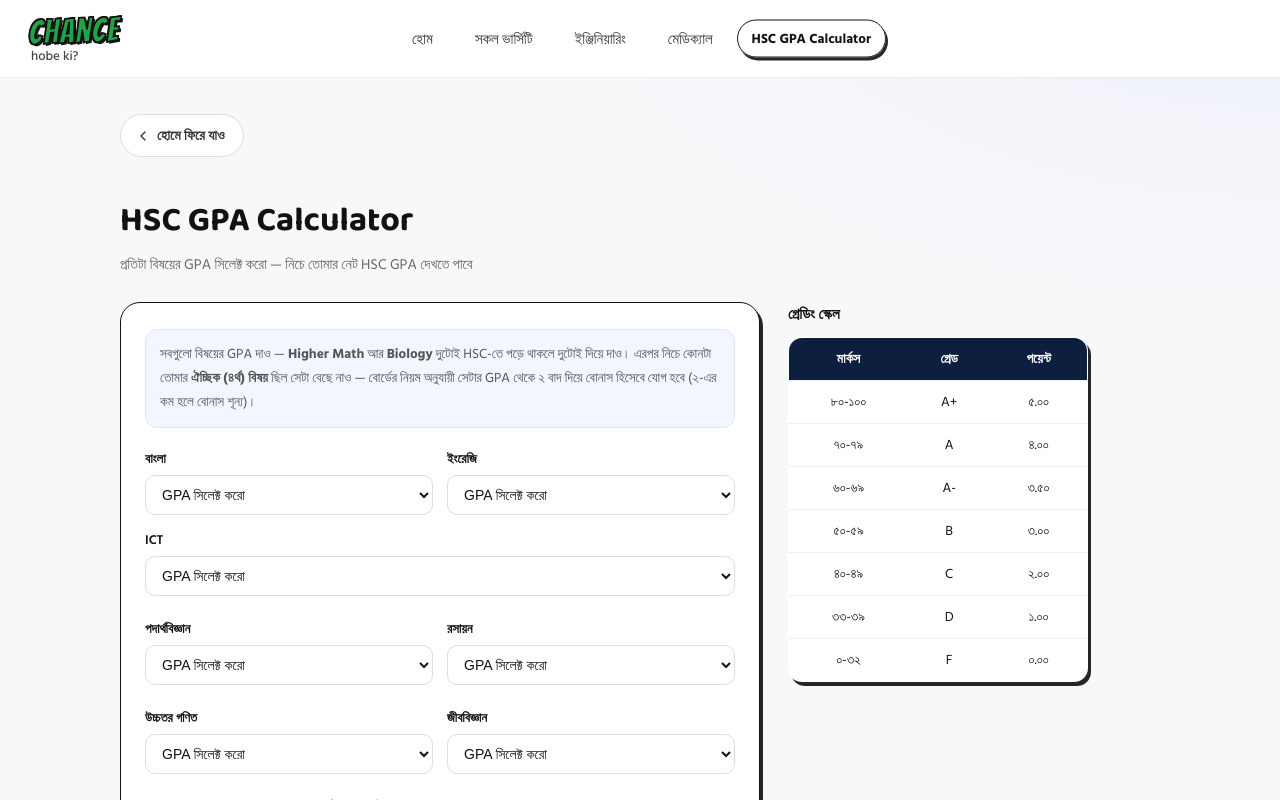
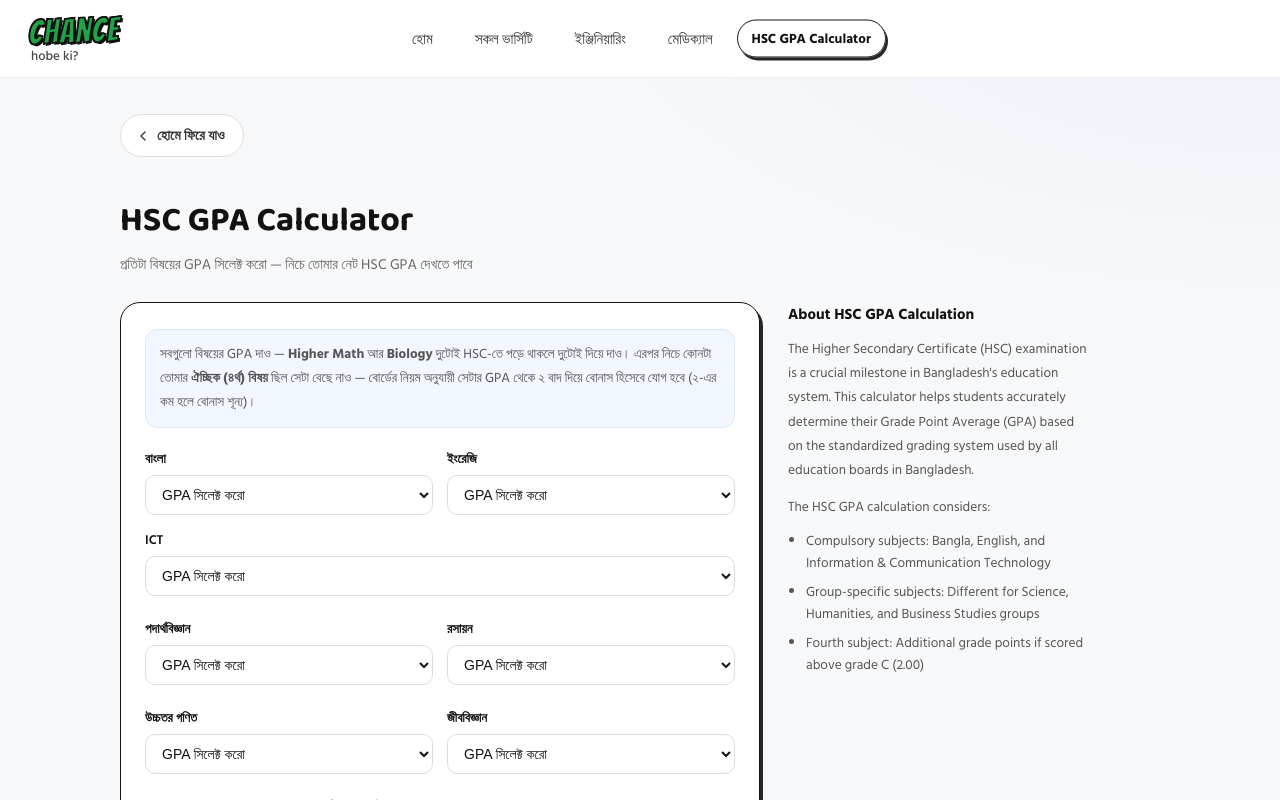
Before and after one commit to nishat-jihad/Admission-info, a Next.js app in the folder chance-hobe-ki/: page /hsc-gpa-calculator in a window 1280 px wide. Shown: the top 800 px of the page. Built offline with nearby package versions, Linux system fonts and the light colour scheme.

Commit message:
Enhance HSC GPA calculator with informational panel
Added information about HSC GPA calculation and its components.

```diff
--- a/chance-hobe-ki/src/app/hsc-gpa-calculator/page.js
+++ b/chance-hobe-ki/src/app/hsc-gpa-calculator/page.js
@@ -204,9 +204,23 @@ export default function HscGpaCalculatorPage() {
             )}
             </div>
 
-            <aside className="hsc-grading-panel">
-              <div className="grading-panel-title">গ্রেডিং স্কেল</div>
-              <GradingScaleTable />
+            <aside className="hsc-grading-panel hsc-about-panel">
+              <div className="grading-panel-title">About HSC GPA Calculation</div>
+              <p>
+                The Higher Secondary Certificate (HSC) examination is a crucial milestone in
+                Bangladesh&apos;s education system. This calculator helps students accurately
+                determine their Grade Point Average (GPA) based on the standardized grading
+                system used by all education boards in Bangladesh.
+              </p>
+              <p>The HSC GPA calculation considers:</p>
+              <ul>
+                <li>
+                  Compulsory subjects: Bangla, English, and Information &amp; Communication
+                  Technology
+                </li>
+                <li>Group-specific subjects: Different for Science, Humanities, and Business Studies groups</li>
+                <li>Fourth subject: Additional grade points if scored above grade C (2.00)</li>
+              </ul>
             </aside>
           </div>
         </div>
```
